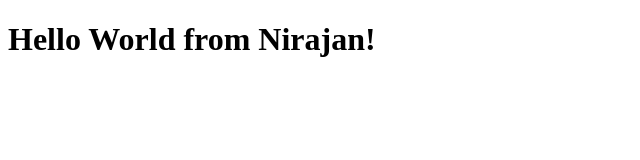
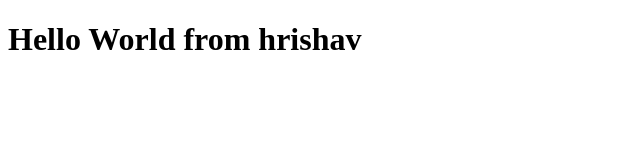
Before and after one commit to ds-akuma/hello_world_webpage, a plain HTML site: page index.html in a window 1280 px wide. Shown: the full height of the page, 0-640 px from the left. Drawn offline with Linux system fonts and the light colour scheme.

Commit message:
third time 1

```diff
--- a/index.html
+++ b/index.html
@@ -4,9 +4,9 @@
 <head>
     <meta charset="UTF-8">
     <meta name="viewport" content="width=device-width, initial-scale=1.0">
-    <title>Hello World from Nirajan</title>
+    <title>Hello World from hrishav</title>
 </head>
 <body>
-    <h1>Hello World from Nirajan!</h1>
+    <h1>Hello World from hrishav</h1>
 </body>
 </html>
```
